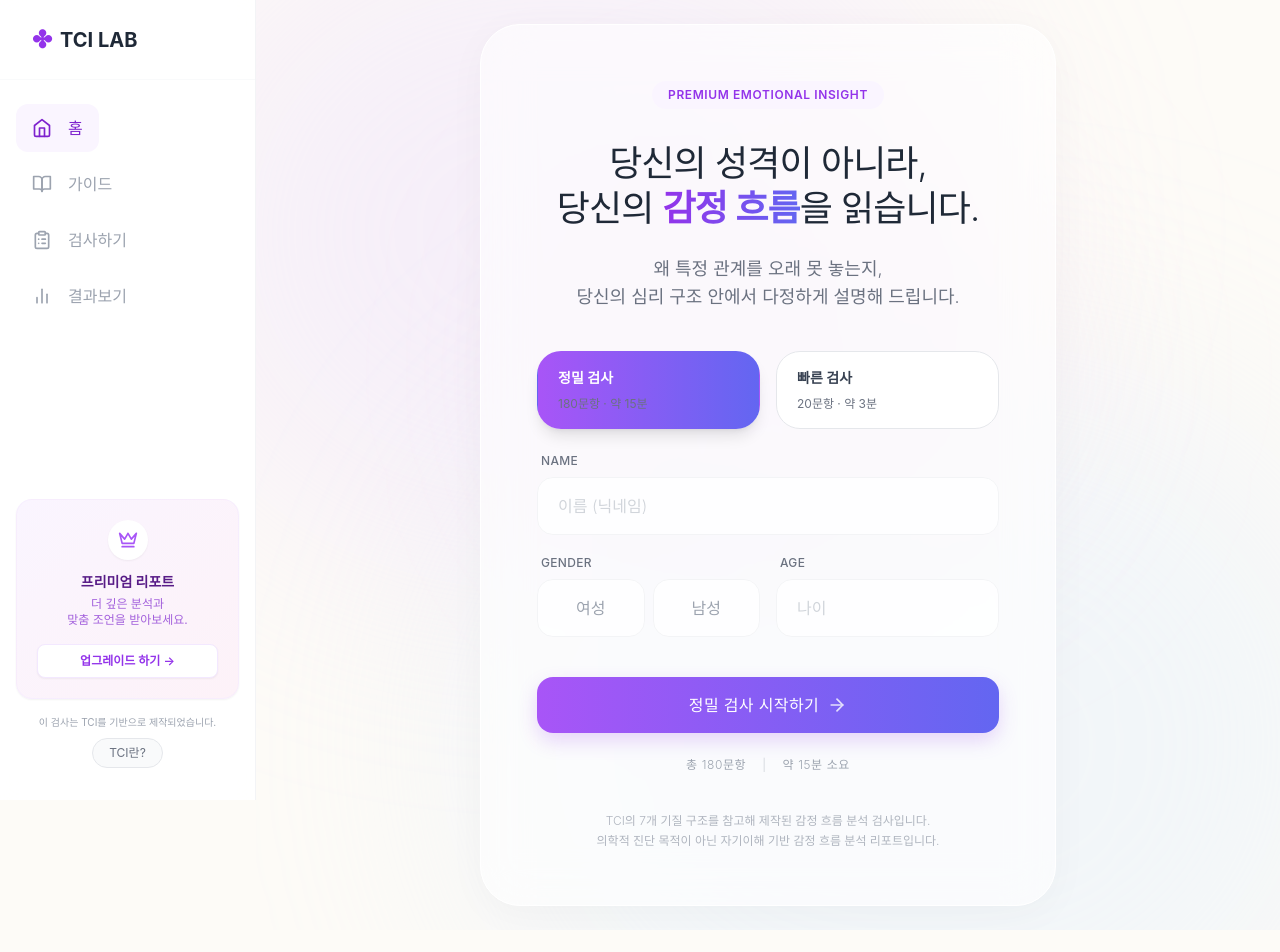
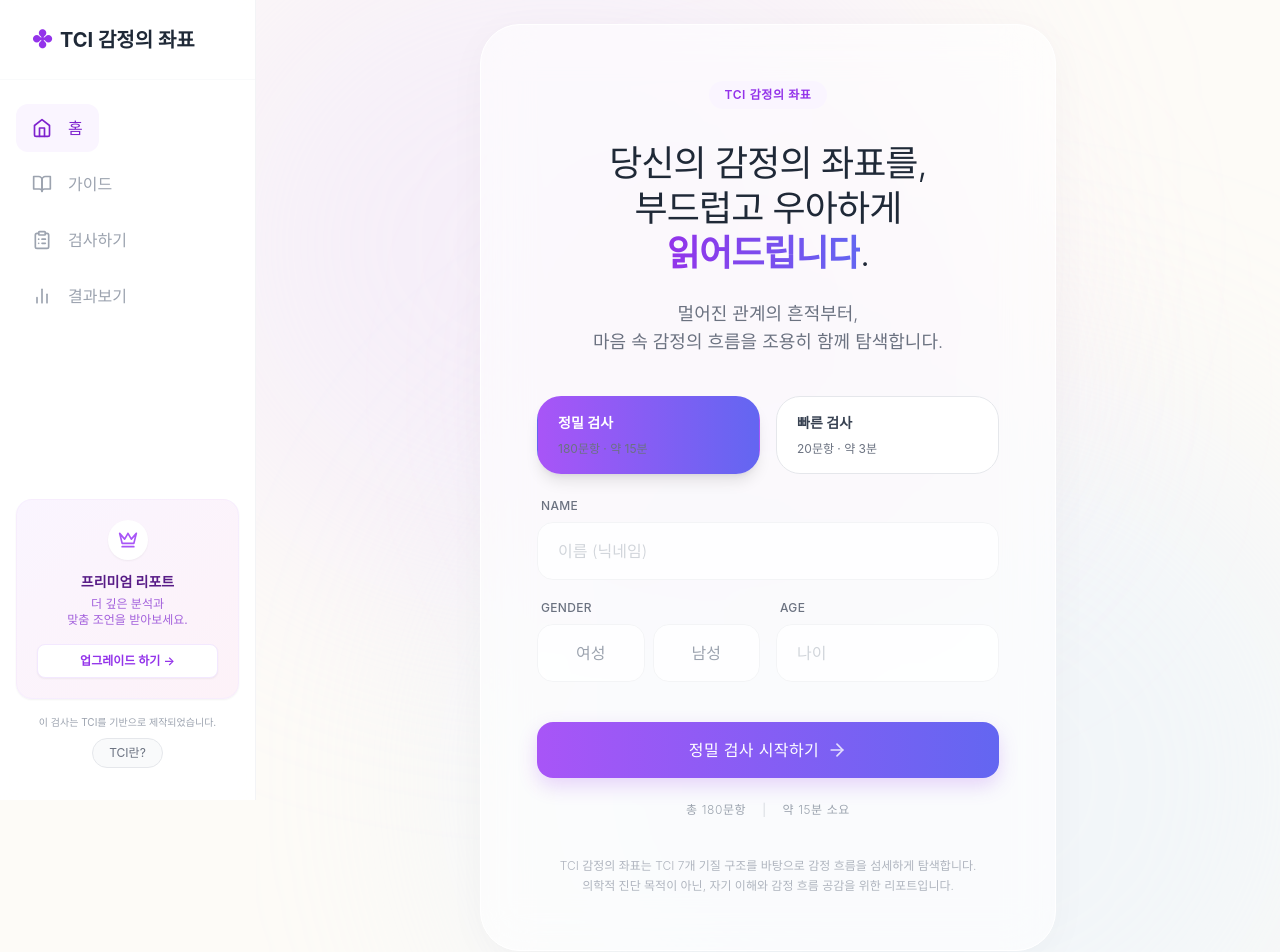
Before and after one commit to tmdwn6584-cloud/tci-report-app, a Next.js app: page / in a window 1280 px wide. Shown: the top 952 px of the page. Before the commit the page ends 930 px from the top, so only its background shows below. Built offline with nearby package versions, Linux system fonts and the light colour scheme.

Commit message:
Rename service to TCI 감정의 좌표 and refine main UI with emotional landing experience

```diff
--- a/app/layout.tsx
+++ b/app/layout.tsx
@@ -3,18 +3,18 @@ import "./globals.css";
 import { Sidebar } from "@/components/Sidebar";
 
 export const metadata: Metadata = {
-  title: "TCI LAB - 프리미엄 성향 리포트",
-  description: "감정의 흐름을 말해주는 프리미엄 TCI 리포트로 나를 더 깊이 이해하세요.",
+  title: "TCI 감정의 좌표 - 감정 흐름 분석 서비스",
+  description: "당신의 감정 흐름을 우아하게 읽어드리는 TCI 감정의 좌표 리포트입니다.",
   openGraph: {
-    title: "TCI LAB - 감정 흐름 리포트",
-    description: "감정 패턴과 성향을 시각화하는 프리미엄 분석 리포트로 나를 발견하세요.",
+    title: "TCI 감정의 좌표 - 감정 흐름 분석 서비스",
+    description: "감정의 미세한 흐름을 섬세하게 분석하고, 나만의 감정 지도를 완성해보세요.",
     images: ["/og-image.png"],
     type: "website",
   },
   twitter: {
     card: "summary_large_image",
-    title: "TCI LAB - 감정 흐름 리포트",
-    description: "감정 패턴과 성향을 시각화하는 프리미엄 분석 리포트로 나를 발견하세요.",
+    title: "TCI 감정의 좌표 - 감정 흐름 분석 서비스",
+    description: "감정의 미세한 흐름을 섬세하게 분석하고, 나만의 감정 지도를 완성해보세요.",
     images: ["/og-image.png"],
   },
 };
--- a/app/page.tsx
+++ b/app/page.tsx
@@ -52,17 +52,17 @@ export default function Home() {
       >
         <div className="bg-white/60 backdrop-blur-xl border border-white p-6 md:p-14 rounded-[2rem] md:rounded-[2.5rem] shadow-[0_8px_40px_rgb(0,0,0,0.03)] text-center w-full">
           <div className="inline-block px-3 py-1.5 md:px-4 rounded-full bg-purple-50 text-purple-600 text-[10px] md:text-xs font-semibold tracking-wider mb-6 md:mb-8">
-            PREMIUM EMOTIONAL INSIGHT
+            TCI 감정의 좌표
           </div>
 
           <h1 className="text-2xl md:text-4xl font-light text-gray-800 mb-4 md:mb-6 leading-snug md:leading-tight tracking-tight break-keep">
-            당신의 성격이 아니라,<br />
-            당신의 <span className="font-semibold bg-gradient-to-r from-purple-600 to-indigo-500 bg-clip-text text-transparent">감정 흐름</span>을 읽습니다.
+            당신의 감정의 좌표를,<br />
+            부드럽고 우아하게 <span className="font-semibold bg-gradient-to-r from-purple-600 to-indigo-500 bg-clip-text text-transparent">읽어드립니다</span>.
           </h1>
 
           <p className="text-gray-500 mb-8 md:mb-10 text-sm md:text-lg font-light leading-relaxed break-keep">
-            왜 특정 관계를 오래 못 놓는지,<br className="hidden md:block" />
-            당신의 심리 구조 안에서 다정하게 설명해 드립니다.
+            멀어진 관계의 흔적부터,<br className="hidden md:block" />
+            마음 속 감정의 흐름을 조용히 함께 탐색합니다.
           </p>
 
           <div className="grid grid-cols-1 sm:grid-cols-2 gap-4 mb-6 text-left w-full">
@@ -146,8 +146,8 @@ export default function Home() {
           </div>
 
           <div className="mt-10 text-[10px] md:text-xs text-gray-400/80 font-light leading-relaxed break-keep px-4">
-            <p>TCI의 7개 기질 구조를 참고해 제작된 감정 흐름 분석 검사입니다.</p>
-            <p className="mt-1">의학적 진단 목적이 아닌 자기이해 기반 감정 흐름 분석 리포트입니다.</p>
+            <p>TCI 감정의 좌표는 TCI 7개 기질 구조를 바탕으로 감정 흐름을 섬세하게 탐색합니다.</p>
+            <p className="mt-1">의학적 진단 목적이 아닌, 자기 이해와 감정 흐름 공감을 위한 리포트입니다.</p>
           </div>
         </div>
       </motion.div>
--- a/app/result/page.tsx
+++ b/app/result/page.tsx
@@ -445,8 +445,8 @@ function ResultContent() {
 
             {/* Footer */}
             <div className="z-10 w-full flex flex-col items-center mb-16 mt-16">
-              <p className="text-4xl font-bold text-gray-800">TCI LAB</p>
-              <p className="text-3xl text-gray-500 mt-4 font-light">나만의 감정 흐름 분석하기</p>
+              <p className="text-4xl font-bold text-gray-800">TCI 감정의 좌표</p>
+              <p className="text-3xl text-gray-500 mt-4 font-light">당신의 감정 흐름을 정성껏 읽어드립니다</p>
               <div className="mt-8 px-8 py-4 bg-gray-900 rounded-full">
                 <p className="text-2xl text-white font-medium tracking-wide">tci-report-app.vercel.app</p>
               </div>
--- a/components/Sidebar.tsx
+++ b/components/Sidebar.tsx
@@ -37,7 +37,7 @@ export function Sidebar() {
       <div className="flex md:flex-col w-full md:w-auto h-full md:h-auto">
         <div className="hidden md:flex h-20 items-center px-8 border-b border-gray-50 mb-6">
           <div className="flex items-center gap-2 text-xl font-bold text-gray-800">
-            <span className="text-purple-600 text-2xl">✤</span> TCI LAB
+            <span className="text-purple-600 text-2xl">✤</span> TCI 감정의 좌표
           </div>
         </div>
 
```
